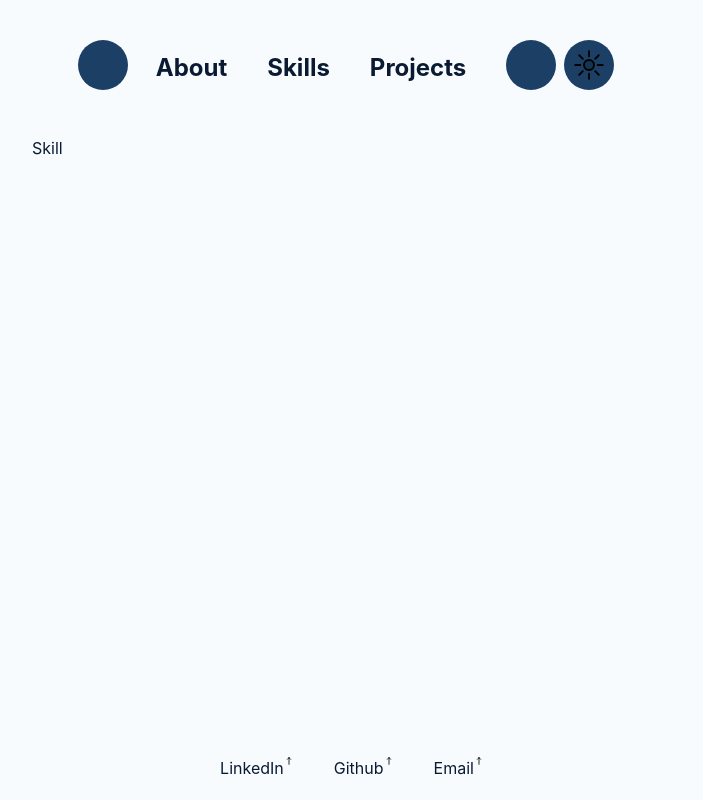
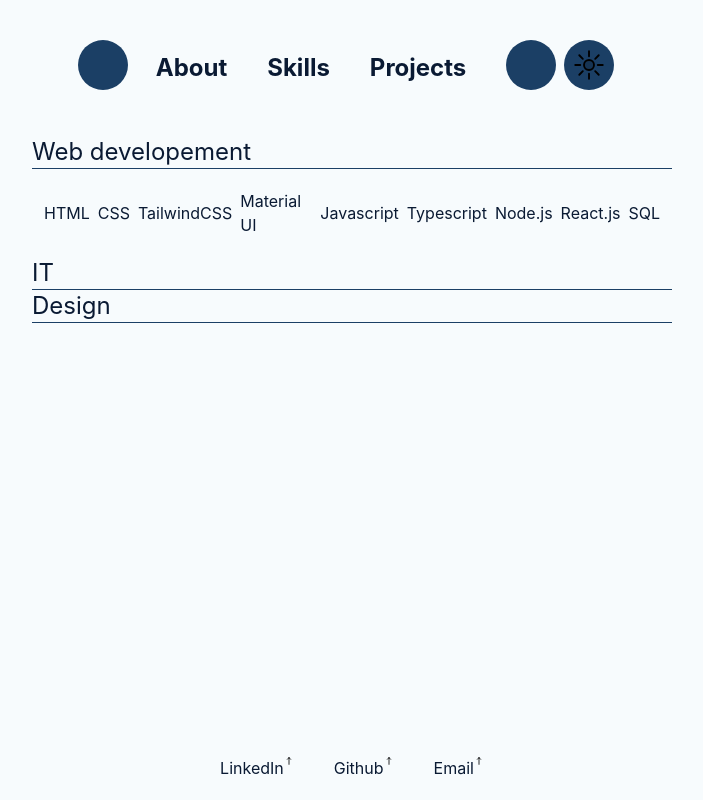
Before and after one commit to BabaxRhb/portfolio, a React (Vite) app: page /skills in a window 1280 px wide. Shown: the whole page, without its empty margins (288-991 px from the left). Built offline with nearby package versions, Linux system fonts and the light colour scheme.

Commit message:
fix : adding index to Footer item add : Skill section, testing the rendering for the title and the skillUI

```diff
--- a/index.html
+++ b/index.html
@@ -4,7 +4,7 @@
     <meta charset="UTF-8" />
     <meta name="viewport" content="width=device-width, initial-scale=1.0" />
     <link href="/src/index.css" rel="stylesheet">
-    <link rel="icon" href="/public/favicon.ico" />
+    <link rel="icon" href="/favicon.ico" />
     <title>Barbara_portfolio</title>
   </head>
   <body>
--- a/src/feature/language/translation/en.json
+++ b/src/feature/language/translation/en.json
@@ -12,5 +12,13 @@
             "Alongside IT, I’ve always loved art : drawing, painting, sculpting, and later UI/UX design.\n\nFrontend development felt natural to me: it’s like drawing with code. Since functionality matters as much as aesthetics, I’m also actively developing my Backend skills.",
             "Today, I’m a Fullstack Junior Developer who enjoys creating creative, efficient solutions for people who, like I once did, are tired of repetitive work and want tools that genuinely improve their daily lives."
         ]
+    },
+
+    "skill": {
+        "title": {
+            "web" : "Web developement",
+            "IT" : "IT",
+            "design" : "Design"
+        }
     }
 }
--- a/src/shared/components/CustomText.tsx
+++ b/src/shared/components/typography/CustomText.tsx
@@ -27,4 +27,12 @@ const CustomText = ({ variant, children, textColor }: TextProps) => {
     }
 }
 
+export const BorderedText = ({ variant, children, textColor }: TextProps) => {
+    return (
+        <div className="border-b-1 border-primary w-full">
+            <CustomText variant={variant} textColor={textColor}>{children}</CustomText>
+        </div>
+    )
+}
+
 export default CustomText;
--- a/src/shared/components/ui/ContactLink.tsx
+++ /dev/null
@@ -1,5 +0,0 @@
-const ContactLink = () => (
-    <></>
-)
-
-export default ContactLink;
--- a/src/shared/components/ui/Container.tsx
+++ b/src/shared/components/ui/Container.tsx
@@ -29,11 +29,14 @@ const Container = ({
 		<div
 			style={gapStyle}
 			className={`${defaultSetting} ${flexDirection} ${backGroundColor}`}>
-			{childrenArray.map((item, index) => (
-				<div key={index} className={`${childDefaultSetting}`}>
-					{item}
-				</div>
-			))}
+			{childrenArray.map((item, index) => {
+				return (
+					<div key={index} className={`${childDefaultSetting}`}>
+						{item}
+					</div>
+					)
+				}
+			)}
 		</div>
 	)
 }
--- a/src/shared/components/ui/LinkBtn.tsx
+++ b/src/shared/components/ui/LinkBtn.tsx
@@ -1,9 +1,9 @@
-interface BtnProps {
+interface LinkBtnProps {
 	link: string;
 	text: string;
 }
 
-const LinkBtn = ({ link, text }: BtnProps) => {
+const LinkBtn = ({ link, text }: LinkBtnProps) => {
 
 	return (
 		<a href={link} type="button">
--- /dev/null
+++ b/src/shared/components/ui/SkillUI.tsx
@@ -0,0 +1,7 @@
+const SkillUI = ({text} : {text : string}) => {
+    return (
+        <div>{text}</div>
+    )
+}
+
+export default SkillUI;
--- a/src/shared/layouts/Footer.tsx
+++ b/src/shared/layouts/Footer.tsx
@@ -12,8 +12,13 @@ const Footer = () => {
 	return (
 		<Container spacing={10}>
 			{
-				footerLinkArray.map((footerLink) => (
-					<LinkBtn link={footerLink.link} text={footerLink.text}></LinkBtn>
+				footerLinkArray.map((footerLink, index) => (
+					<div key={index}>
+						<LinkBtn
+							link={footerLink.link}
+							text={footerLink.text}
+						/>
+					</div>
 				))
 			}
 		</Container>
--- a/src/shared/pages/About.tsx
+++ b/src/shared/pages/About.tsx
@@ -1,6 +1,6 @@
 import { useTranslation } from "react-i18next";
 import Container from "../components/ui/Container";
-import CustomText from "../components/CustomText";
+import CustomText from "../components/typography/CustomText";
 
 const About = () => {
 
--- a/src/shared/pages/Home.tsx
+++ b/src/shared/pages/Home.tsx
@@ -1,6 +1,6 @@
 import { useTranslation } from "react-i18next";
 import Container from "../components/ui/Container";
-import CustomText from "../components/CustomText";
+import CustomText from "../components/typography/CustomText";
 
 const Home = () => {
     const [ t ] = useTranslation("global");
--- a/src/shared/pages/Skill.tsx
+++ b/src/shared/pages/Skill.tsx
@@ -1,6 +1,35 @@
+import { BorderedText } from "../components/typography/CustomText";
+import { useTranslation } from "react-i18next";
+import Container from "../components/ui/Container";
+import SkillUI from "../components/ui/SkillUI";
+
 const Skill = () => {
+
+    const [ t ] = useTranslation("global");
+
+    const borderedTitle = [ t("skill.title.web"), t("skill.title.IT"), t("skill.title.design") ];
+
+    const webSkill = [
+        "HTML", "CSS", "TailwindCSS", "Material UI", "Javascript", "Typescript", "Node.js",
+        "React.js", "SQL"
+    ]
+
     return (
-        <> Skill </>
+        <div>
+            <div>
+                <BorderedText variant={"h3"}>{borderedTitle[0]}</BorderedText>
+                <Container spacing={2}>
+                {
+                    webSkill.map((item, index) => (
+                        <div key={index}><SkillUI text={item} /></div>
+                    ))
+			    }
+                </Container>
+            </div>
+            <BorderedText variant={"h3"}>{borderedTitle[1]}</BorderedText>
+            <BorderedText variant={"h3"}>{borderedTitle[2]}</BorderedText>
+
+        </div>
     )
 }
 
```
